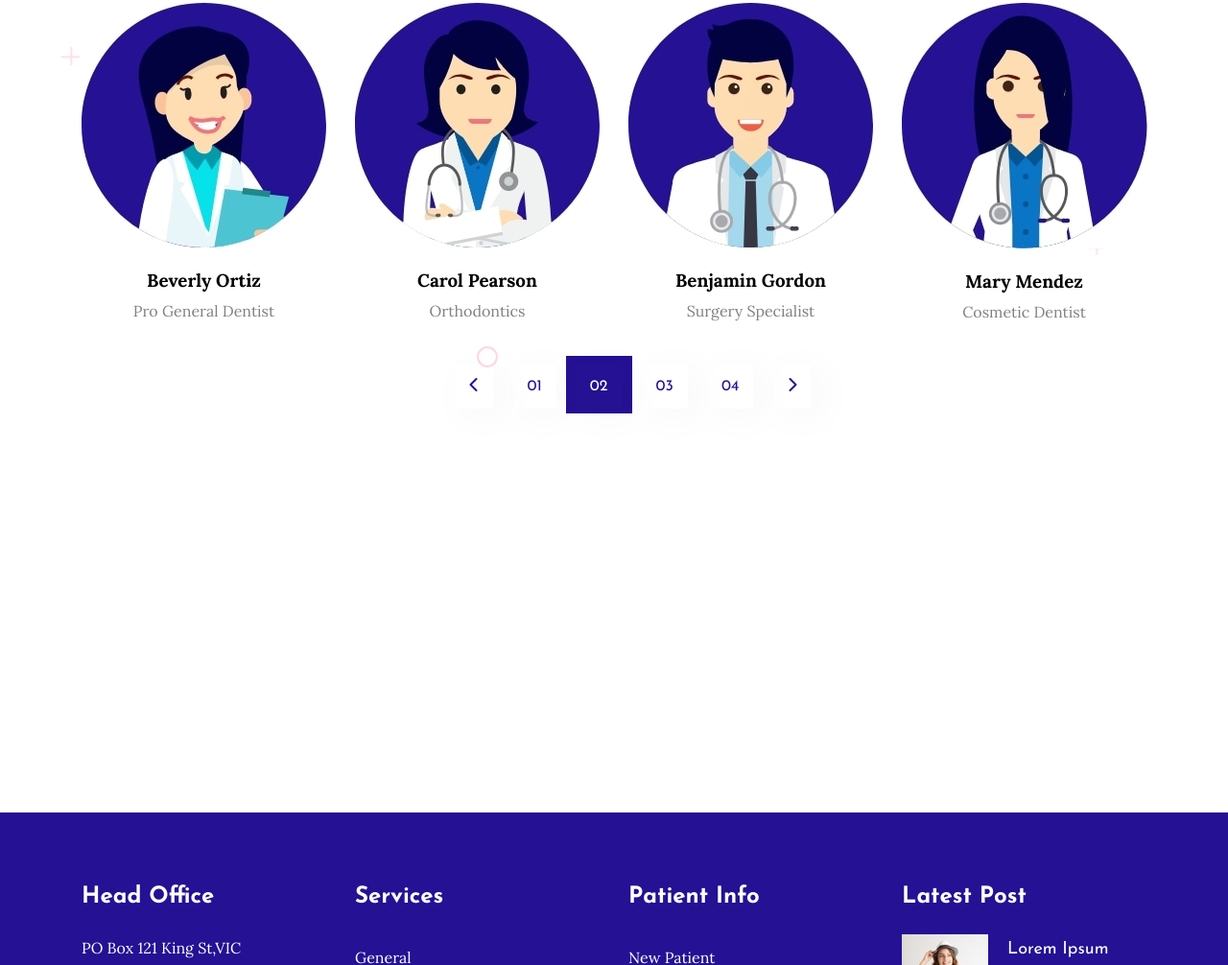
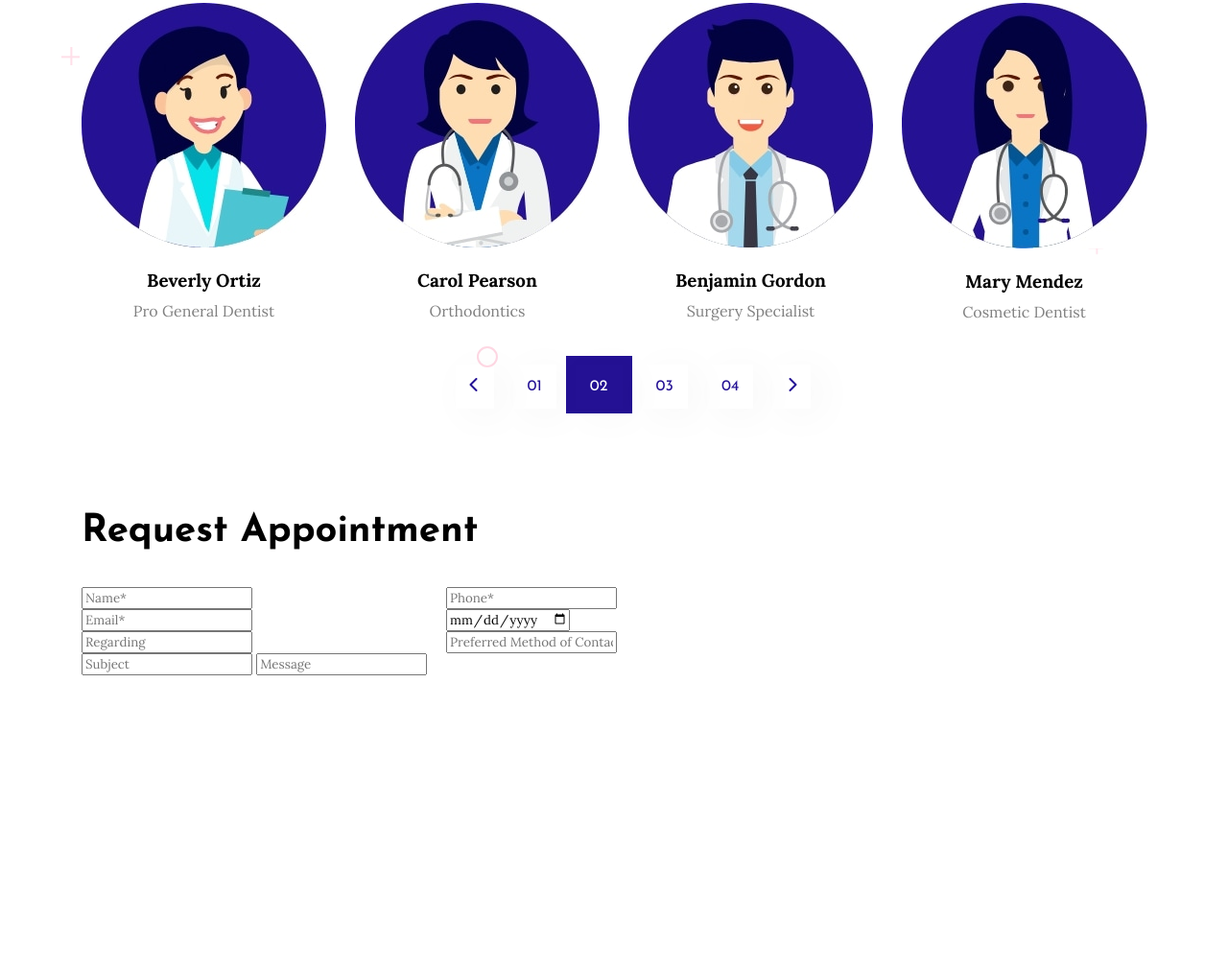
Before and after one commit to GunelHus/Final-Project, a plain HTML site: page doctors.html in a window 1280 px wide. Shown: the part 860-1866 px from the top of the page at 96% size. Drawn offline with Linux system fonts and the light colour scheme.

Commit message:
doctor page

```diff
--- a/doctors.html
+++ b/doctors.html
@@ -404,9 +404,50 @@
 
              <!-- Request Appointment Section Start -->
              <section class="request">
+                 <div class="container">
+                     <div class="row">
+                         <div class="col-lg-8">
+                            <div class="request-title">
+                                <h2>Request Appointment</h2>
+                            </div>
+                            <form>
+                                <div class="row">
+                                    <div class="col-md-6">
+                                        <input type="text" placeholder="Name*">
+                                    </div>
+                                    <div class="col-md-6">
+                                        <input type="tel" placeholder="Phone*">
+                                    </div>
+                                    <div class="col-md-6">
+                                        <input type="email" placeholder="Email*">
+                                    </div>
+                                    <div class="col-md-6">
+                                        <input type="date" placeholder="Date*">
+                                    </div>
+                                    <div class="col-md-6">
+                                        <input type="text" placeholder="Regarding">
+                                    </div>
+                                    <div class="col-md-6">
+                                        <input type="text" placeholder="Preferred Method of Contact">
+                                    </div>
+                                    <div class="col-md-12">
+                                        <input type="text" placeholder="Subject">
+                                        <input type="text" placeholder="Message">
+
+
+                                    </div>
+                                </div>
+
+                            </form>
+                         </div>
+                         <div class="col-lg-4">
+
+                         </div>
+                     </div>
+                 </div>
 
              </section>
-             <!-- Request Appointment Section Start -->
+             <!-- Request Appointment Section End -->
 </main>
         <!-- Footer Start -->
         <footer>
--- a/style/style.scss
+++ b/style/style.scss
@@ -2802,6 +2802,15 @@ footer {
 	// Dentist Images End
 
 	// Request Appointment Section Start
-
+	.request{
+		margin-top: 150px;
+		.request-title{
+			h2{
+				font-size: 40px;
+				line-height: 1.2;
+				font-family: "Josefin Sans",sans-serif;
+			}
+		}
+	}
 	// Request Appointment Section Start
 }
```
Also changed, not shown: style/style.css, 1 other file.
